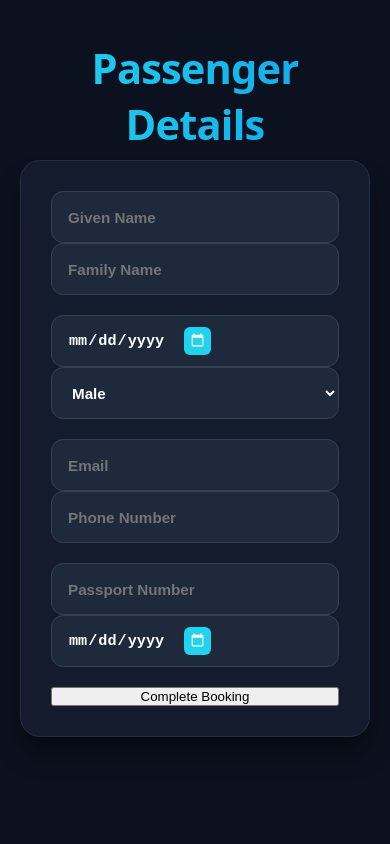
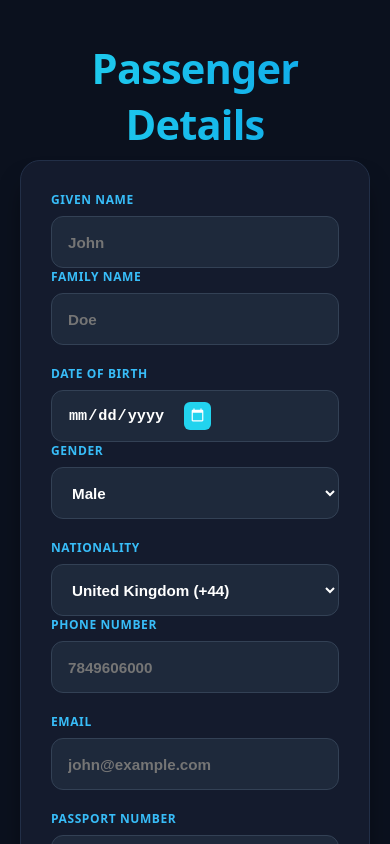
Before and after one commit to Milanbamaniya5/perfect-motion-flights, a Next.js app: page /checkout in a window 390 px wide. Shown: the top 844 px of the page. Built offline with nearby package versions, Linux system fonts and the light colour scheme.

Commit message:
Implement phone number auto-formatting in checkout
Added country codes for phone number formatting and updated booking form to auto-format phone numbers based on nationality selection.

```diff
--- a/app/checkout/page.js
+++ b/app/checkout/page.js
@@ -2,6 +2,17 @@
 
 import { useSearchParams } from 'next/navigation';
 import { useState, Suspense } from 'react';
+
+// Country codes mapping for auto-formatting phone number
+const countryCodes = {
+  GB: '+44',
+  IN: '+91',
+  US: '+1',
+  CA: '+1',
+  AU: '+61',
+  DE: '+49',
+  FR: '+33',
+};
 
 function CheckoutContent() {
   const searchParams = useSearchParams();
@@ -32,13 +43,30 @@ function CheckoutContent() {
     setLoading(true);
     setError(null);
 
+    // Auto-format phone number with correct country code if not already included
+    let formattedPhone = formData.phone_number.trim();
+    const prefix = countryCodes[formData.nationality] || '+44';
+
+    if (!formattedPhone.startsWith('+')) {
+      // Remove leading zero if user typed it (e.g., 07849 -> 7849)
+      if (formattedPhone.startsWith('0')) {
+        formattedPhone = formattedPhone.substring(1);
+      }
+      formattedPhone = `${prefix}${formattedPhone}`;
+    }
+
+    const payloadData = {
+      ...formData,
+      phone_number: formattedPhone,
+    };
+
     try {
       const res = await fetch('/api/orders', {
         method: 'POST',
         headers: { 'Content-Type': 'application/json' },
         body: JSON.stringify({
           offer_id: offerId,
-          passengers: [formData],
+          passengers: [payloadData],
         }),
       });
 
@@ -58,7 +86,7 @@ function CheckoutContent() {
       <div className="min-h-screen bg-gray-50 flex items-center justify-center p-6">
         <div className="max-w-md w-full bg-white rounded-2xl shadow-xl p-8 text-center">
           <h2 className="text-2xl font-bold text-gray-800 mb-2">Booking Confirmed! 🎉</h2>
-          <p className="text-gray-600 mb-4">PNR: {orderResult.booking_reference}</p>
+          <p className="text-gray-600 mb-4">PNR Reference: {orderResult.booking_reference}</p>
           <a href="/" className="inline-block w-full bg-blue-600 text-white font-medium py-3 rounded-xl">Book Another</a>
         </div>
       </div>
@@ -73,26 +101,67 @@ function CheckoutContent() {
 
         <form onSubmit={handleBooking} className="space-y-4">
           <div className="grid grid-cols-2 gap-4">
-            <input type="text" name="given_name" placeholder="Given Name" value={formData.given_name} onChange={handleChange} className="p-3 border rounded-lg" required />
-            <input type="text" name="family_name" placeholder="Family Name" value={formData.family_name} onChange={handleChange} className="p-3 border rounded-lg" required />
+            <div>
+              <label className="block text-sm font-medium text-gray-700 mb-1">Given Name</label>
+              <input type="text" name="given_name" placeholder="John" value={formData.given_name} onChange={handleChange} className="w-full p-3 border rounded-lg" required />
+            </div>
+            <div>
+              <label className="block text-sm font-medium text-gray-700 mb-1">Family Name</label>
+              <input type="text" name="family_name" placeholder="Doe" value={formData.family_name} onChange={handleChange} className="w-full p-3 border rounded-lg" required />
+            </div>
           </div>
+
           <div className="grid grid-cols-2 gap-4">
-            <input type="date" name="born_on" value={formData.born_on} onChange={handleChange} className="p-3 border rounded-lg" required />
-            <select name="gender" value={formData.gender} onChange={handleChange} className="p-3 border rounded-lg">
-              <option value="m">Male</option>
-              <option value="f">Female</option>
-            </select>
+            <div>
+              <label className="block text-sm font-medium text-gray-700 mb-1">Date of Birth</label>
+              <input type="date" name="born_on" value={formData.born_on} onChange={handleChange} className="w-full p-3 border rounded-lg" required />
+            </div>
+            <div>
+              <label className="block text-sm font-medium text-gray-700 mb-1">Gender</label>
+              <select name="gender" value={formData.gender} onChange={handleChange} className="w-full p-3 border rounded-lg">
+                <option value="m">Male</option>
+                <option value="f">Female</option>
+              </select>
+            </div>
           </div>
+
           <div className="grid grid-cols-2 gap-4">
-            <input type="email" name="email" placeholder="Email" value={formData.email} onChange={handleChange} className="p-3 border rounded-lg" required />
-            <input type="text" name="phone_number" placeholder="Phone Number" value={formData.phone_number} onChange={handleChange} className="p-3 border rounded-lg" required />
+            <div>
+              <label className="block text-sm font-medium text-gray-700 mb-1">Nationality</label>
+              <select name="nationality" value={formData.nationality} onChange={handleChange} className="w-full p-3 border rounded-lg">
+                <option value="GB">United Kingdom (+44)</option>
+                <option value="IN">India (+91)</option>
+                <option value="US">United States (+1)</option>
+                <option value="CA">Canada (+1)</option>
+                <option value="AU">Australia (+61)</option>
+                <option value="DE">Germany (+49)</option>
+                <option value="FR">France (+33)</option>
+              </select>
+            </div>
+            <div>
+              <label className="block text-sm font-medium text-gray-700 mb-1">Phone Number</label>
+              <input type="text" name="phone_number" placeholder="7849606000" value={formData.phone_number} onChange={handleChange} className="w-full p-3 border rounded-lg" required />
+            </div>
           </div>
+
+          <div>
+            <label className="block text-sm font-medium text-gray-700 mb-1">Email</label>
+            <input type="email" name="email" placeholder="john@example.com" value={formData.email} onChange={handleChange} className="w-full p-3 border rounded-lg" required />
+          </div>
+
           <div className="grid grid-cols-2 gap-4">
-            <input type="text" name="passport_number" placeholder="Passport Number" value={formData.passport_number} onChange={handleChange} className="p-3 border rounded-lg" required />
-            <input type="date" name="passport_expiry_date" placeholder="Expiry Date" value={formData.passport_expiry_date} onChange={handleChange} className="p-3 border rounded-lg" required />
+            <div>
+              <label className="block text-sm font-medium text-gray-700 mb-1">Passport Number</label>
+              <input type="text" name="passport_number" placeholder="A1234567" value={formData.passport_number} onChange={handleChange} className="w-full p-3 border rounded-lg" required />
+            </div>
+            <div>
+              <label className="block text-sm font-medium text-gray-700 mb-1">Passport Expiry Date</label>
+              <input type="date" name="passport_expiry_date" value={formData.passport_expiry_date} onChange={handleChange} className="w-full p-3 border rounded-lg" required />
+            </div>
           </div>
-          <button type="submit" disabled={loading} className="w-full bg-blue-600 text-white font-semibold p-4 rounded-xl mt-6">
-            {loading ? 'Processing...' : 'Complete Booking'}
+
+          <button type="submit" disabled={loading} className="w-full bg-blue-600 hover:bg-blue-700 text-white font-semibold p-4 rounded-xl mt-6 shadow">
+            {loading ? 'Processing Booking...' : 'Complete Booking'}
           </button>
         </form>
       </div>
```
